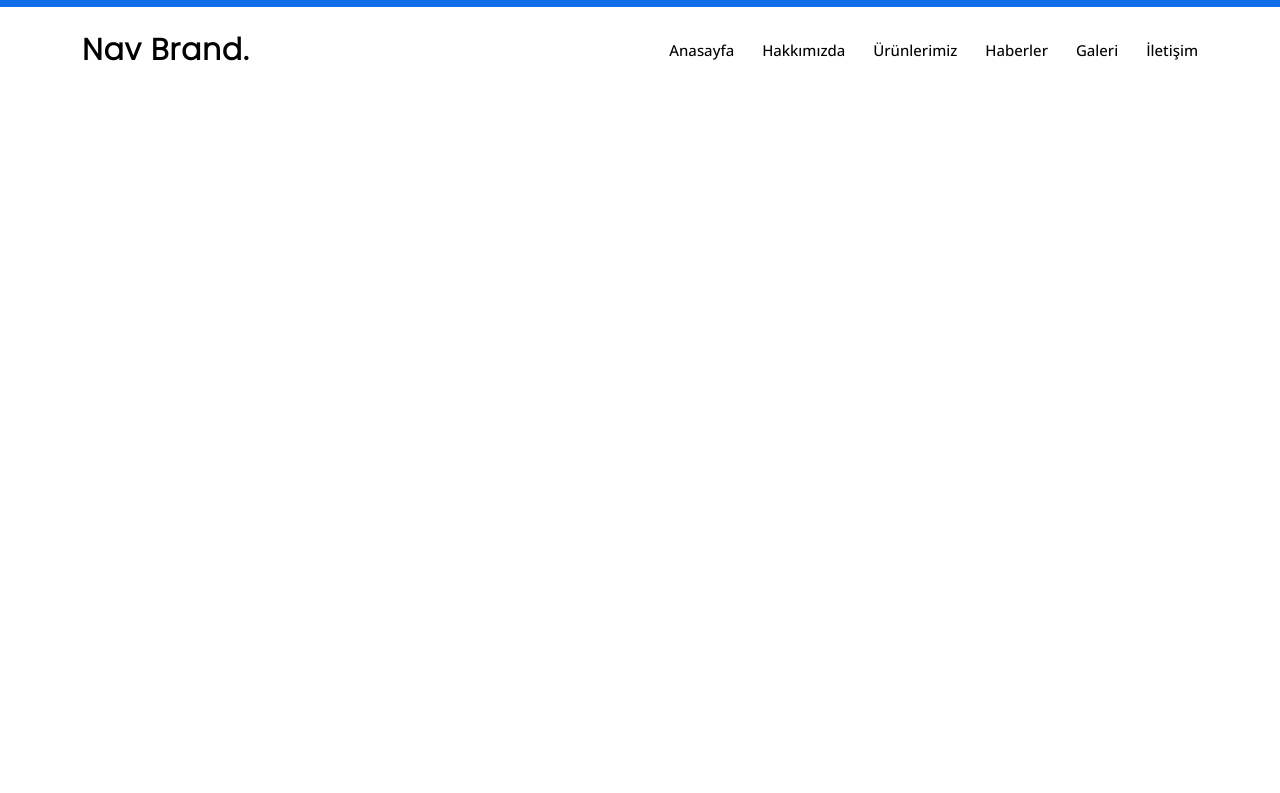
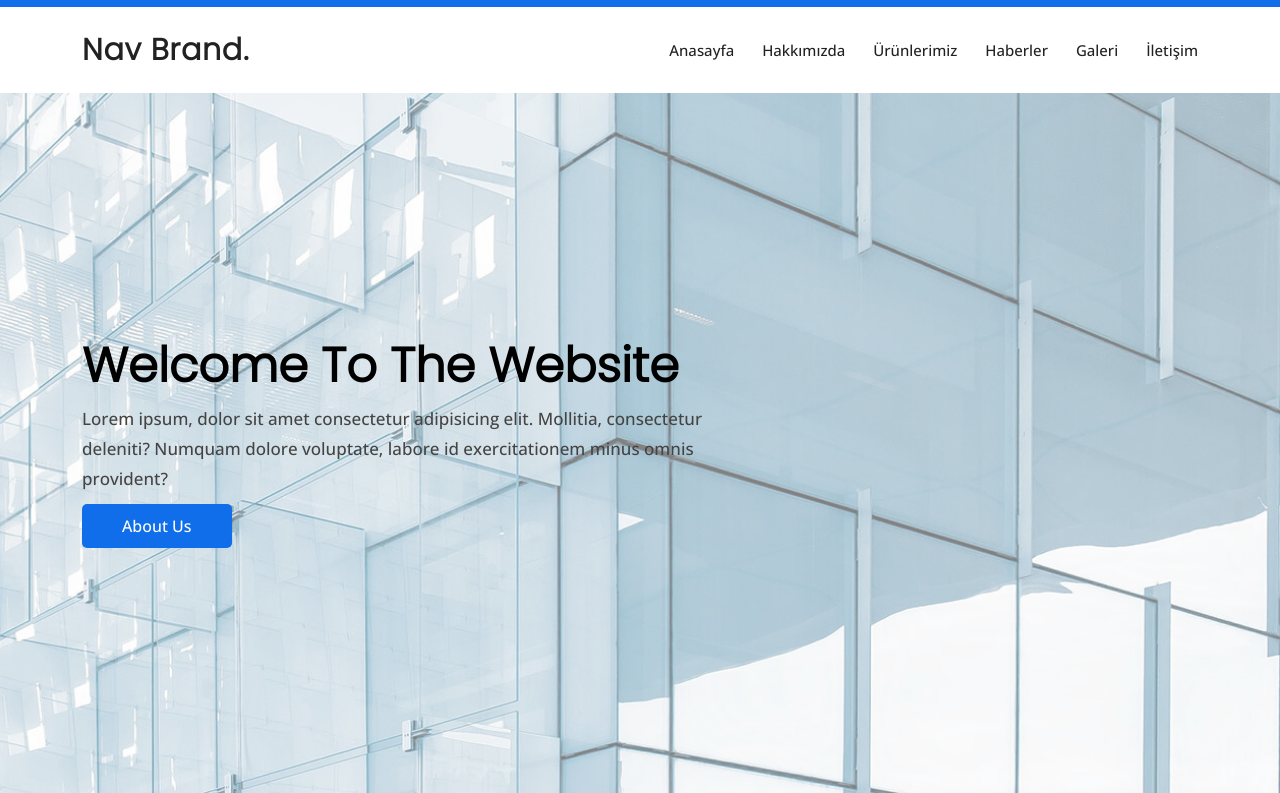
Before and after one commit to SerkanAfsar/BizlandTheme, a website: page index.html in a window 1280 px wide. Shown: the part 37-830 px from the top of the page. Before the commit the page ends 800 px from the top, so only its background shows below. Drawn offline with nearby package versions, Linux system fonts and the light colour scheme.

Commit message:
Slider Init

```diff
--- a/assets/scss/Common/_variables.scss
+++ b/assets/scss/Common/_variables.scss
@@ -6,4 +6,4 @@ $bodyBgColor: #fff;
 $openSansFont: "Open Sans", sans-serif;
 $poppinsFont: "Poppins", sans-serif;
 $whiteColor: #fff;
-$blackColor: #000;
+$blackColor: #222;
--- a/assets/scss/Components/_buttonComponent.scss
+++ b/assets/scss/Components/_buttonComponent.scss
@@ -4,8 +4,8 @@
     border-radius: 5px;
     background: $primaryColor;
     color: $whiteColor;
-    display: block;
-    padding: 10px 20px;
+    display: inline-block;
+    padding: 10px 40px;
     text-align: center;
     font-weight: 500;
     font-size: 16px;
--- a/assets/scss/Sections/_headerSection.scss
+++ b/assets/scss/Sections/_headerSection.scss
@@ -3,6 +3,8 @@
 header {
     width: 100%;
     height: 86px;
+    position: sticky;
+    position: -webkit-sticky;
     .brand {
         color: $blackColor;
         font-size: 30px;
--- a/assets/scss/Sections/_sliderSection.scss
+++ b/assets/scss/Sections/_sliderSection.scss
@@ -1 +1,37 @@
 @use "../Components/buttonComponent";
+@use "../Common/variables" as *;
+#slider {
+    height: calc(100vh - 100px);
+    background: url("../images/Slider.jpg") no-repeat center;
+    background-attachment: fixed;
+    background-size: cover;
+    position: relative;
+    z-index: 1;
+    &::before {
+        position: absolute;
+        width: 100%;
+        height: 100%;
+        top: 0px;
+        left: 0px;
+        right: 0px;
+        content: "";
+        z-index: -1;
+        bottom: 0px;
+        background: rgba($color: #fff, $alpha: 0.5);
+    }
+    h1 {
+        font-size: 48px;
+        color: #000;
+        font-weight: 700;
+        display: block;
+        font-family: $poppinsFont;
+        line-height: 56px;
+    }
+    h2 {
+        font-size: 17px;
+        font-weight: 500;
+        display: block;
+        line-height: 30px;
+        margin: 10px 0px;
+    }
+}
--- a/index.html
+++ b/index.html
@@ -56,7 +56,20 @@
             </ul>
         </nav>
     </header>
-
+    <section id="slider" class="d-flex align-items-center justify-content-start">
+        <div class="container">
+            <div class="row">
+                <div class="col-12 col-md-7">
+                    <h1>Welcome To The Website</h1>
+                    <h2>Lorem ipsum, dolor sit amet consectetur adipisicing elit. Mollitia, consectetur deleniti?
+                        Numquam
+                        dolore
+                        voluptate, labore id exercitationem minus omnis provident?</h2>
+                    <div class="btnComponent">About Us</div>
+                </div>
+            </div>
+        </div>
+    </section>
 </body>
 
 </html>
```
Also changed, not shown: assets/css/index.css, assets/images/Slider.jpg (added), 1 other file.
